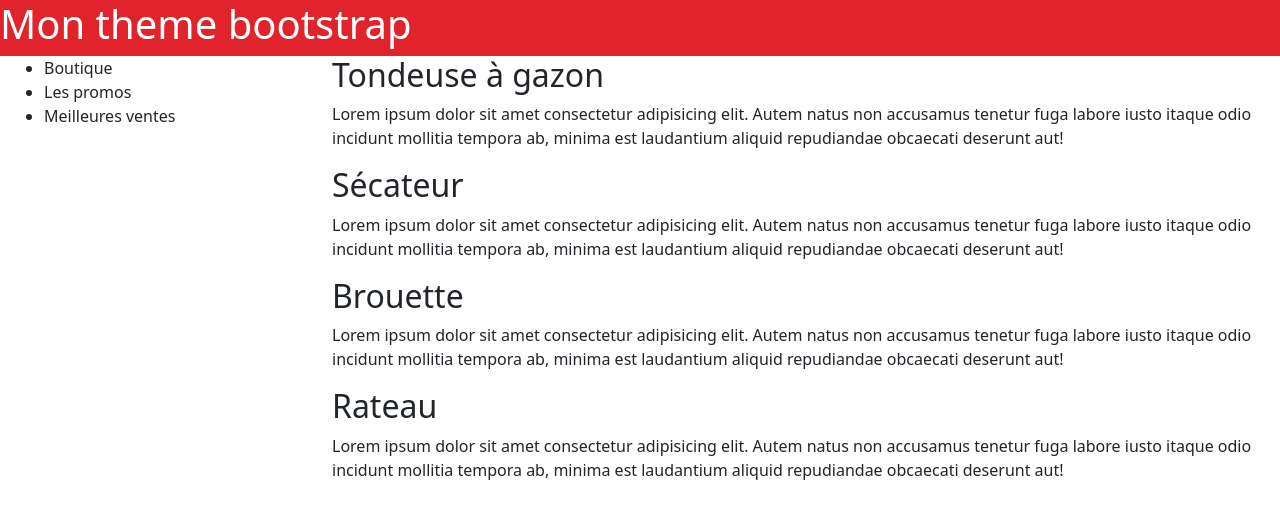
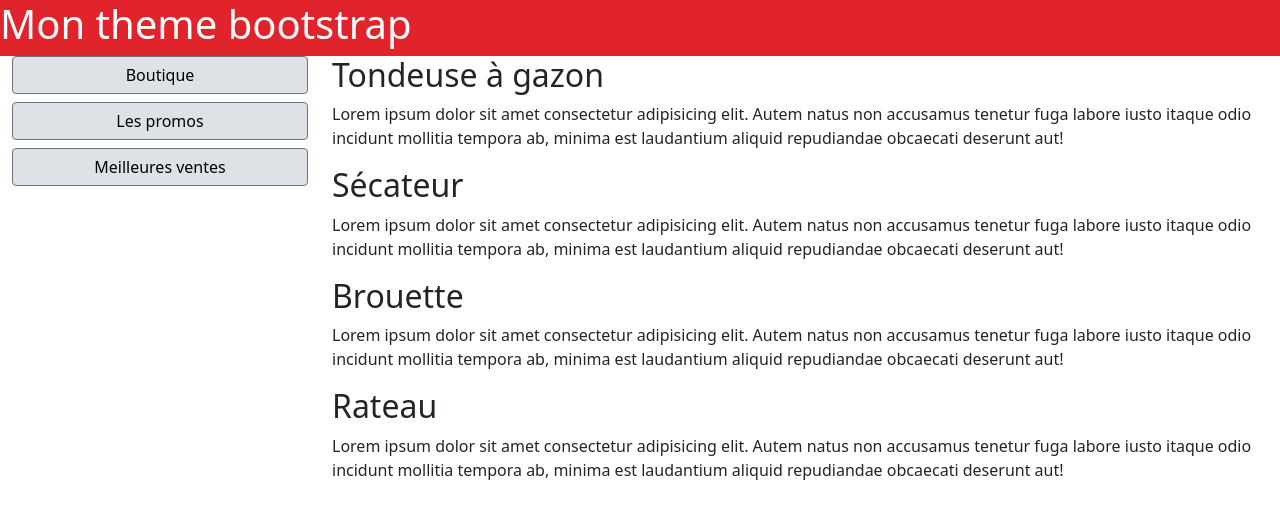
Before and after one commit to pbreteche/bs-theme-2104, a website: page index.html in a window 1280 px wide. Drawn offline with nearby package versions, Linux system fonts and the light colour scheme; files that its build step writes are made by us from their sources.

Commit message:
button nav

```diff
--- a/index.html
+++ b/index.html
@@ -31,9 +31,9 @@
         </main>
         <nav class="main-nav">
             <ul>
-                <li>Boutique</li>
-                <li>Les promos</li>
-                <li>Meilleures ventes</li>
+                <li><a href="#">Boutique</a></li>
+                <li><a href="#">Les promos</a></li>
+                <li><a href="#">Meilleures ventes</a></li>
             </ul>
         </nav>
     </div>
--- /dev/null
+++ b/src/components/_nav-panel.scss
@@ -0,0 +1,13 @@
+.main-nav {
+  ul {
+    @include list-unstyled();
+    display: grid;
+    gap: .5em;
+  }
+
+  a {
+    @include button-variant($gray-300, $gray-600);
+    @extend .btn;
+    display: block;
+  }
+}
--- a/src/main.scss
+++ b/src/main.scss
@@ -11,9 +11,11 @@
 // 4. Optionnal
 @import
   "../node_modules/bootstrap/scss/root",
-  "../node_modules/bootstrap/scss/reboot";
+  "../node_modules/bootstrap/scss/reboot",
+  "../node_modules/bootstrap/scss/buttons";
 
 // 5. Components
 @import
   "layout/layout",
-  "components/banner";
+  "components/banner",
+  "components/nav-panel";
```
